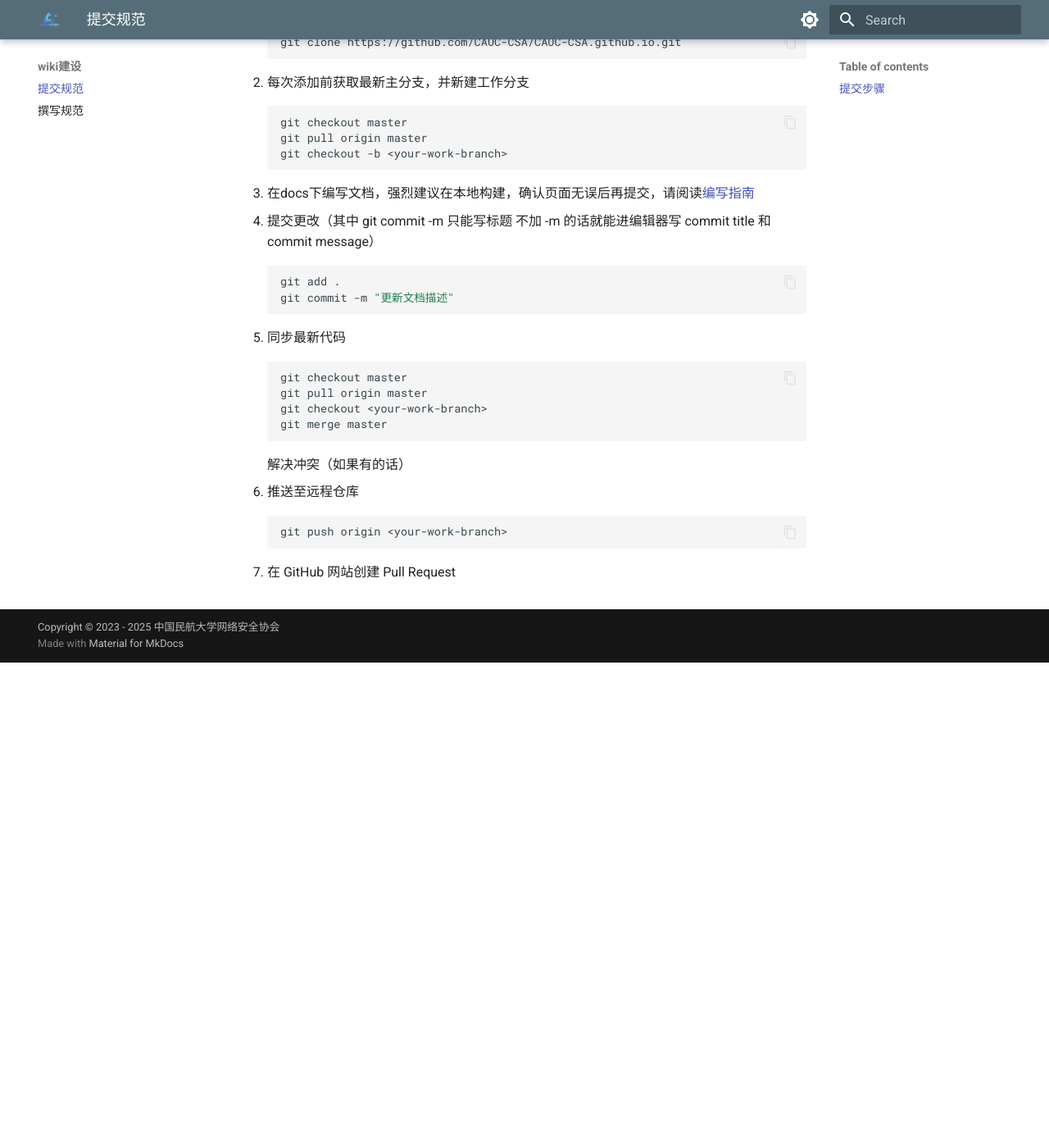
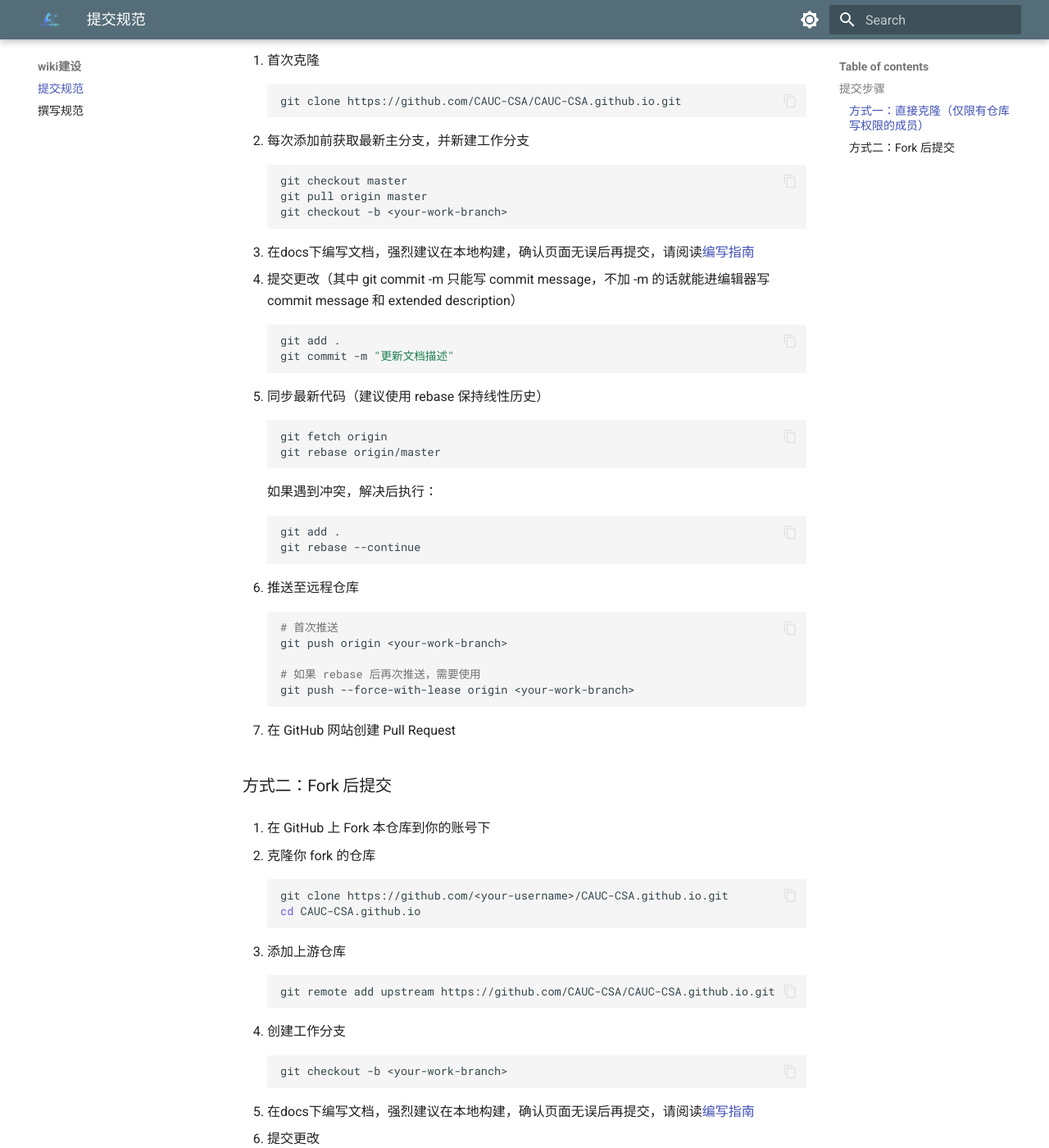
Before and after one commit to Gavver/CAUC-CSA.github.io, an MkDocs documentation site: the page built from docs/contributing/contributing.md, in a window 1280 px wide and 1400 px high, scrolled down 660 px. Shown: the whole window at 82% size. Built offline with MkDocs 1.6.1 and Material for MkDocs 9.7.7, drawn with Linux system fonts in a browser that asks for light colours; before the commit the page ends 1468 px from its top, so only the background shows below that; some of the changed text lies outside the part shown.

Commit message:
contributing: improve fork workflow and rebase strategy
This change enhances the contribution guide by introducing a fork-based workflow for external contributors and replacing merge with rebase to maintain linear git history. The guide now offers two approaches: direct cloning for team members and forking for external contributors. The rebase workflow includes conflict resolution steps and the --force-with-lease flag for safer pushing. These improvements make the project more accessible while maintaining cleaner commit history.

````diff
--- a/docs/contributing/contributing.md
+++ b/docs/contributing/contributing.md
@@ -9,10 +9,12 @@
 
 - 请首先学习git基础知识。
 - 本项目基于 mkdocs-material 项目结构请查阅[mkdocs官方文档](https://mkdocs.org.cn/)和[mkdocs-material官方文档](https://squidfunk.github.io/mkdocs-material/)，请务必首先阅读文档再进行提交。
-- 本项目文档均在 docs 目录下编写，编写完成后push至main/master分支将自动更新页面。
+- 本项目文档均在 docs 目录下编写，编写完成后推送至 master 分支，CI 将自动编译并更新页面。
 - 对于组件使用，可以依据本项目已有文章中的格式进行编写。
 
 ## 提交步骤
+
+### 方式一：直接克隆（仅限有仓库写权限的成员）
 
 1. 首次克隆
    ```bash
@@ -28,24 +30,80 @@
 
 3. 在docs下编写文档，强烈建议在本地构建，确认页面无误后再提交，请阅读[编写指南](writing.md)
 
-4. 提交更改（其中 git commit -m 只能写标题 不加 -m 的话就能进编辑器写 commit title 和 commit message）
+4. 提交更改（其中 git commit -m 只能写 commit message，不加 -m 的话就能进编辑器写 commit message 和 extended description）
    ```bash
    git add .
    git commit -m "更新文档描述"
    ```
 
-5. 同步最新代码
+5. 同步最新代码（建议使用 rebase 保持线性历史）
    ```bash
-   git checkout master
-   git pull origin master
-   git checkout <your-work-branch>
-   git merge master
+   git fetch origin
+   git rebase origin/master
    ```
-   解决冲突（如果有的话）
+   如果遇到冲突，解决后执行：
+   ```bash
+   git add .
+   git rebase --continue
+   ```
 
 6. 推送至远程仓库
    ```bash
+   # 首次推送
    git push origin <your-work-branch>
+
+   # 如果 rebase 后再次推送，需要使用
+   git push --force-with-lease origin <your-work-branch>
    ```
 
 7. 在 GitHub 网站创建 Pull Request
+
+### 方式二：Fork 后提交
+
+1. 在 GitHub 上 Fork 本仓库到你的账号下
+
+2. 克隆你 fork 的仓库
+   ```bash
+   git clone https://github.com/<your-username>/CAUC-CSA.github.io.git
+   cd CAUC-CSA.github.io
+   ```
+
+3. 添加上游仓库
+   ```bash
+   git remote add upstream https://github.com/CAUC-CSA/CAUC-CSA.github.io.git
+   ```
+
+4. 创建工作分支
+   ```bash
+   git checkout -b <your-work-branch>
+   ```
+
+5. 在docs下编写文档，强烈建议在本地构建，确认页面无误后再提交，请阅读[编写指南](writing.md)
+
+6. 提交更改
+   ```bash
+   git add .
+   git commit -m "更新文档描述"
+   ```
+
+7. 同步上游仓库最新代码
+   ```bash
+   git fetch upstream
+   git rebase upstream/master
+   ```
+   如果遇到冲突，解决后执行：
+   ```bash
+   git add .
+   git rebase --continue
+   ```
+
+8. 推送到你的 fork 仓库
+   ```bash
+   # 首次推送
+   git push origin <your-work-branch>
+
+   # 如果 rebase 后再次推送，需要使用
+   git push --force-with-lease origin <your-work-branch>
+   ```
+
+9. 在 GitHub 上从你的 fork 仓库创建 Pull Request 到主仓库
````
